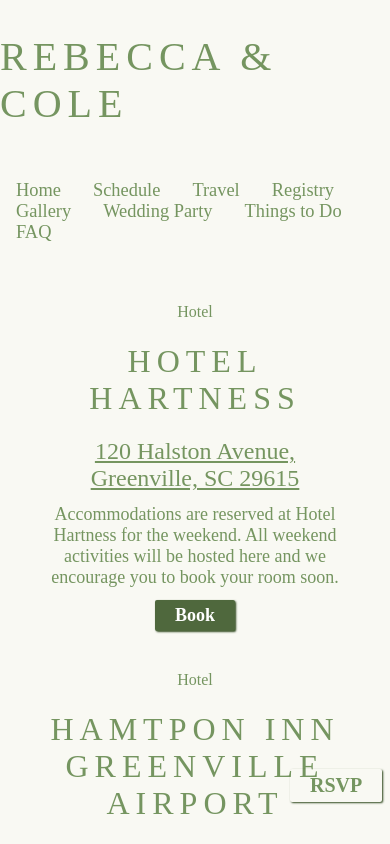
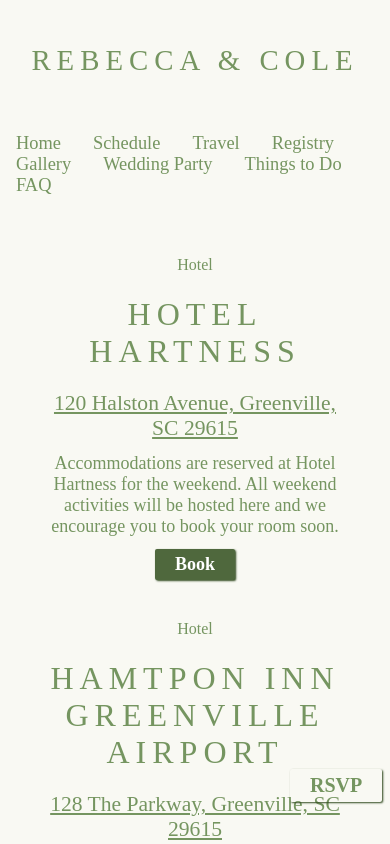
Before and after one commit to colecrum26/wedding, a React (Create React App) app in the folder wedding-website/: page /travel in a window 390 px wide. Shown: the top 844 px of the page. Built offline with nearby package versions, Linux system fonts and the light colour scheme.

Commit message:
resized r&c header

```diff
--- a/wedding-website/src/App.css
+++ b/wedding-website/src/App.css
@@ -182,7 +182,7 @@ li {
 
 .address-link {
   text-decoration: underline;
-  font-size: 24px;
+  font-size: 1.35rem;
 }
 
 .maids, .men {
@@ -214,6 +214,7 @@ li {
 }
 .activities p {
   margin: 12px;
+  font-size: 1.25rem;
 }
 
 .events p {
@@ -268,3 +269,9 @@ li {
 .registry-loc {
   letter-spacing: 4px;
 }
+
+@media screen and (max-width: 600px) {
+  #header-title {
+    font-size: 1.8rem;
+  }
+}
```
